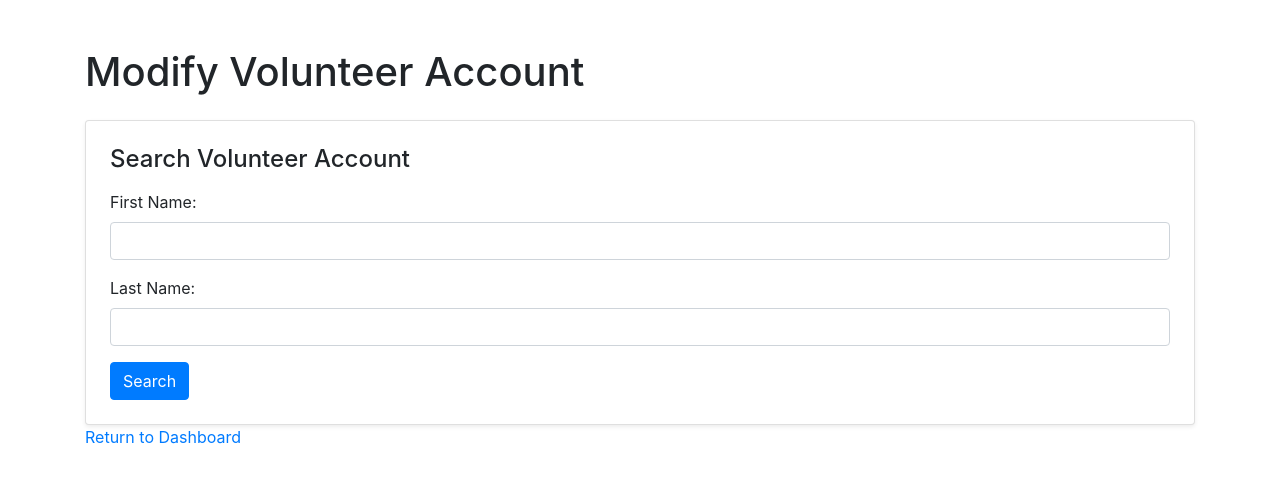
After one commit to YonatanAsfaw/StaffordJunction, a PHP site: page /modifyVolunteerAccount.php in a window 1280 px wide. The commit adds this page. Shown: the top 483 px of the page. Run offline with PHP 8.4, Linux system fonts and the light colour scheme; the visitor is signed in with stand-in values (Sample User, id 1).

Commit message:
modified:   database/dbVolunteers.php modified:   index.php new file:   modifyVolunteerAccount.php new file:   sql/dbPersons.sql

```diff
--- a/database/dbVolunteers.php
+++ b/database/dbVolunteers.php
@@ -268,6 +268,61 @@ function retrieve_volunteer_by_name($firstName, $lastName) {
     }
 }
 
+function update_volunteer($volunteer) {
+    if (!$volunteer instanceof Volunteer) {
+        die("Update volunteer mismatch");
+    }
+    $conn = connect();
+
+    $query = "UPDATE dbVolunteers SET
+        email = '" . $volunteer->getEmail() . "',
+        password = '" . $volunteer->getPassword() . "',
+        securityQuestion = '" . $volunteer->getSecurityQuestion() . "',
+        securityAnswer = '" . $volunteer->getSecurityAnswer() . "',
+        firstName = '" . $volunteer->getFirstName() . "',
+        middleInitial = '" . $volunteer->getMiddleInitial() . "',
+        lastName = '" . $volunteer->getLastName() . "',
+        address = '" . $volunteer->getAddress() . "',
+        city = '" . $volunteer->getCity() . "',
+        state = '" . $volunteer->getState() . "',
+        zip = '" . $volunteer->getZip() . "',
+        homePhone = '" . $volunteer->getHomePhone() . "',
+        cellPhone = '" . $volunteer->getCellPhone() . "',
+        age = '" . $volunteer->getAge() . "',
+        birthDate = '" . $volunteer->getBirthDate() . "',
+        hasDriversLicense = '" . $volunteer->getHasDriversLicense() . "',
+        transportation = '" . $volunteer->getTransportation() . "',
+        emergencyContact1Name = '" . $volunteer->getEmergencyContact1Name() . "',
+        emergencyContact1Relation = '" . $volunteer->getEmergencyContact1Relation() . "',
+        emergencyContact1Phone = '" . $volunteer->getEmergencyContact1Phone() . "',
+        emergencyContact2Name = '" . $volunteer->getEmergencyContact2Name() . "',
+        emergencyContact2Relation = '" . $volunteer->getEmergencyContact2Relation() . "',
+        emergencyContact2Phone = '" . $volunteer->getEmergencyContact2Phone() . "',
+        allergies = '" . $volunteer->getAllergies() . "',
+        sunStart = '" . $volunteer->getSunStart() . "',
+        sunEnd = '" . $volunteer->getSunEnd() . "',
+        monStart = '" . $volunteer->getMonStart() . "',
+        monEnd = '" . $volunteer->getMonEnd() . "',
+        tueStart = '" . $volunteer->getTueStart() . "',
+        tueEnd = '" . $volunteer->getTueEnd() . "',
+        wedStart = '" . $volunteer->getWedStart() . "',
+        wedEnd = '" . $volunteer->getWedEnd() . "',
+        thurStart = '" . $volunteer->getThuStart() . "',
+        thurEnd = '" . $volunteer->getThuEnd() . "',
+        friStart = '" . $volunteer->getFriStart() . "',
+        friEnd = '" . $volunteer->getFriEnd() . "',
+        satStart = '" . $volunteer->getSatStart() . "',
+        satEnd = '" . $volunteer->getSatEnd() . "',
+        dateAvailable = '" . $volunteer->getDateAvailable() . "',
+        minHours = '" . $volunteer->getMinHours() . "',
+        maxHours = '" . $volunteer->getMaxHours() . "'
+        WHERE id = '" . $volunteer->getId() . "'";
+
+    $result = mysqli_query($conn, $query);
+    mysqli_close($conn);
+    return $result;
+}
+
 function retrieve_all_volunteers_paginated($sortColumn, $sortOrder, $limit, $offset, $searchFilters = []) {
     $conn = connect();
     $query = "SELECT * FROM dbVolunteers WHERE 1=1";
--- /dev/null
+++ b/modifyVolunteerAccount.php
@@ -0,0 +1,356 @@
+<?php
+session_cache_expire(30);
+session_start();
+ini_set("display_errors", 1);
+error_reporting(E_ALL);
+
+$loggedIn = false;
+$accessLevel = 0;
+$userID = null;
+$success = false;
+
+if (isset($_SESSION['_id'])) {
+    require_once('include/input-validation.php');
+    require_once('database/dbVolunteers.php'); // Include the volunteer database file
+    $loggedIn = true;
+    $accessLevel = $_SESSION['access_level'];
+    $userID = $_SESSION['_id'];
+} else {
+    header('Location: ../login.php');
+    die();
+}
+
+// Admin-only access
+if ($accessLevel < 2) {
+    header('Location: ../index.php');
+    die();
+}
+
+$volunteer = null;
+$updateSuccess = false;
+$searchError = "";
+$updateError = "";
+
+// Handle Search
+if ($_SERVER['REQUEST_METHOD'] == "POST" && isset($_POST['search'])) {
+    // Use PHP trim() to remove extra spaces
+    $first_name = trim($_POST['first-name']);
+    $last_name = trim($_POST['last-name']);
+
+    if (!empty($first_name) && !empty($last_name)) {
+        $volunteer = retrieve_volunteer_by_name($first_name, $last_name);
+
+        if (!$volunteer) {
+            $searchError = "No volunteer found with that name.";
+        }
+    } else {
+        $searchError = "Please enter both first and last name.";
+    }
+}
+
+// Handle Update
+if ($_SERVER['REQUEST_METHOD'] == "POST" && isset($_POST['update']) && isset($_POST['volunteer_id'])) {
+    $volunteer = retrieve_volunteer_by_id($_POST['volunteer_id']);  // Fetch volunteer by ID
+
+    if ($volunteer) {
+        $volunteer->setFirstName(trim($_POST['first-name']));
+        $volunteer->setMiddleInitial(trim($_POST['middle-initial']));
+        $volunteer->setLastName(trim($_POST['last-name']));
+        $volunteer->setAddress(trim($_POST['address']));
+        $volunteer->setCity(trim($_POST['city']));
+        $volunteer->setState(trim($_POST['state']));
+        $volunteer->setZip(trim($_POST['zip']));
+        $volunteer->setHomePhone(trim($_POST['home-phone']));
+        $volunteer->setCellPhone(trim($_POST['cell-phone']));
+        $volunteer->setAge(trim($_POST['age']));
+        $volunteer->setBirthDate(trim($_POST['birthdate']));
+        $volunteer->setHasDriversLicense(trim($_POST['has-drivers-license']));
+        $volunteer->setTransportation(trim($_POST['transportation']));
+        $volunteer->setEmergencyContact1Name(trim($_POST['econtact1-name']));
+        $volunteer->setEmergencyContact1Relation(trim($_POST['econtact1-relation']));
+        $volunteer->setEmergencyContact1Phone(trim($_POST['econtact1-phone']));
+        $volunteer->setEmergencyContact2Name(trim($_POST['econtact2-name']));
+        $volunteer->setEmergencyContact2Relation(trim($_POST['econtact2-relation']));
+        $volunteer->setEmergencyContact2Phone(trim($_POST['econtact2-phone']));
+        $volunteer->setAllergies(trim($_POST['allergies']));
+        $volunteer->setSunStart(trim($_POST['sun-start']));
+        $volunteer->setSunEnd(trim($_POST['sun-end']));
+        $volunteer->setMonStart(trim($_POST['mon-start']));
+        $volunteer->setMonEnd(trim($_POST['mon-end']));
+        $volunteer->setTueStart(trim($_POST['tue-start']));
+        $volunteer->setTueEnd(trim($_POST['tue-end']));
+        $volunteer->setWedStart(trim($_POST['wed-start']));
+        $volunteer->setWedEnd(trim($_POST['wed-end']));
+        $volunteer->setThuStart(trim($_POST['thu-start']));
+        $volunteer->setThuEnd(trim($_POST['thu-end']));
+        $volunteer->setFriStart(trim($_POST['fri-start']));
+        $volunteer->setFriEnd(trim($_POST['fri-end']));
+        $volunteer->setSatStart(trim($_POST['sat-start']));
+        $volunteer->setSatEnd(trim($_POST['sat-end']));
+        $volunteer->setDateAvailable(trim($_POST['date-available']));
+        $volunteer->setMinHours(trim($_POST['min-hours']));
+        $volunteer->setMaxHours(trim($_POST['max-hours']));
+
+        if (update_volunteer($volunteer)) {
+            $updateSuccess = true;
+            header('Location: index.php?modifyVolunteerSuccess'); // Redirect to index after successful update
+            exit();
+        } else {
+            $updateError = "Failed to update volunteer.";
+        }
+    } else {
+        $updateError = "Volunteer not found for update.";
+    }
+}
+?>
+
+<!DOCTYPE html>
+<html lang="en">
+<head>
+    <meta charset="utf-8">
+    <meta name="viewport" content="width=device-width, initial-scale=1">
+
+    <!-- Bootstrap CSS -->
+    <link rel="stylesheet" href="https://stackpath.bootstrapcdn.com/bootstrap/4.5.2/css/bootstrap.min.css">
+
+    <!-- Custom CSS (Ensure this is correctly linked) -->
+    <link rel="stylesheet" href="/StaffordJunction/css/styles.css">
+
+    <!-- jQuery and Bootstrap JS -->
+    <script src="https://code.jquery.com/jquery-3.6.0.min.js"></script>
+    <script src="https://stackpath.bootstrapcdn.com/bootstrap/4.5.2/js/bootstrap.bundle.min.js"></script>
+
+    <title>Modify Volunteer Account</title>
+</head>
+<body>
+    <div class="container mt-5">
+        <h1 class="mb-4">Modify Volunteer Account</h1>
+
+        <!-- Search Form -->
+        <div class="card p-4 shadow-sm">
+            <h4 class="mb-3">Search Volunteer Account</h4>
+            <form method="POST">
+                <div class="form-group">
+                    <label for="first-name">First Name:</label>
+                    <input type="text" name="first-name" id="first-name" required class="form-control">
+                </div>
+
+                <div class="form-group">
+                    <label for="last-name">Last Name:</label>
+                    <input type="text" name="last-name" id="last-name" required class="form-control">
+                </div>
+
+                <button type="submit" name="search" class="btn btn-primary">Search</button>
+            </form>
+        </div>
+
+        <?php if ($searchError): ?>
+            <p class="alert alert-danger mt-3"><?php echo $searchError; ?></p>
+        <?php endif; ?>
+
+        <?php if ($volunteer): ?>
+            <div class="card mt-4 p-4 shadow-sm">
+                <h4 class="mb-3">Edit Volunteer Information</h4>
+                <form method="POST">
+                    <input type="hidden" name="volunteer_id" value="<?php echo $volunteer->getId(); ?>">
+
+                    <div class="form-group">
+                        <label>First Name:</label>
+                        <input type="text" name="first-name" value="<?php echo $volunteer->getFirstName(); ?>" required class="form-control">
+                    </div>
+
+                    <div class="form-group">
+                        <label>Middle Initial:</label>
+                        <input type="text" name="middle-initial" value="<?php echo $volunteer->getMiddleInitial(); ?>" class="form-control">
+                    </div>
+
+                    <div class="form-group">
+                        <label>Last Name:</label>
+                        <input type="text" name="last-name" value="<?php echo $volunteer->getLastName(); ?>" required class="form-control">
+                    </div>
+
+                    <div class="form-group">
+                        <label>Address:</label>
+                        <input type="text" name="address" value="<?php echo $volunteer->getAddress(); ?>" required class="form-control">
+                    </div>
+
+                    <div class="form-group">
+                        <label>City:</label>
+                        <input type="text" name="city" value="<?php echo $volunteer->getCity(); ?>" required class="form-control">
+                    </div>
+
+                    <div class="form-group">
+                        <label>State:</label>
+                        <input type="text" name="state" value="<?php echo $volunteer->getState(); ?>" required class="form-control">
+                    </div>
+
+                    <div class="form-group">
+                        <label>Zip:</label>
+                        <input type="text" name="zip" value="<?php echo $volunteer->getZip(); ?>" required class="form-control">
+                    </div>
+
+                    <div class="form-group">
+                        <label>Home Phone:</label>
+                        <input type="text" name="home-phone" value="<?php echo $volunteer->getHomePhone(); ?>" class="form-control">
+                    </div>
+
+                    <div class="form-group">
+                        <label>Cell Phone:</label>
+                        <input type="text" name="cell-phone" value="<?php echo $volunteer->getCellPhone(); ?>" class="form-control">
+                    </div>
+
+                    <div class="form-group">
+                        <label>Age:</label>
+                        <input type="text" name="age" value="<?php echo $volunteer->getAge(); ?>" class="form-control">
+                    </div>
+
+                    <div class="form-group">
+                        <label>Birth Date:</label>
+                        <input type="date" name="birthdate" value="<?php echo $volunteer->getBirthDate(); ?>" required class="form-control">
+                    </div>
+
+                    <div class="form-group">
+                        <label>Has Driver's License:</label>
+                        <input type="text" name="has-drivers-license" value="<?php echo $volunteer->getHasDriversLicense(); ?>" class="form-control">
+                    </div>
+
+                    <div class="form-group">
+                        <label>Transportation:</label>
+                        <input type="text" name="transportation" value="<?php echo $volunteer->getTransportation(); ?>" class="form-control">
+                    </div>
+
+                    <div class="form-group">
+                        <label>Emergency Contact 1 Name:</label>
+                        <input type="text" name="econtact1-name" value="<?php echo $volunteer->getEmergencyContact1Name(); ?>" class="form-control">
+                    </div>
+
+                    <div class="form-group">
+                        <label>Emergency Contact 1 Relation:</label>
+                        <input type="text" name="econtact1-relation" value="<?php echo $volunteer->getEmergencyContact1Relation(); ?>" class="form-control">
+                    </div>
+
+                    <div class="form-group">
+                        <label>Emergency Contact 1 Phone:</label>
+                        <input type="text" name="econtact1-phone" value="<?php echo $volunteer->getEmergencyContact1Phone(); ?>" class="form-control">
+                    </div>
+
+                    <div class="form-group">
+                        <label>Emergency Contact 2 Name:</label>
+                        <input type="text" name="econtact2-name" value="<?php echo $volunteer->getEmergencyContact2Name(); ?>" class="form-control">
+                    </div>
+
+                    <div class="form-group">
+                        <label>Emergency Contact 2 Relation:</label>
+                        <input type="text" name="econtact2-relation" value="<?php echo $volunteer->getEmergencyContact2Relation(); ?>" class="form-control">
+                    </div>
+
+                    <div class="form-group">
+                        <label>Emergency Contact 2 Phone:</label>
+                        <input type="text" name="econtact2-phone" value="<?php echo $volunteer->getEmergencyContact2Phone(); ?>" class="form-control">
+                    </div>
+
+                    <div class="form-group">
+                        <label>Allergies:</label>
+                        <input type="text" name="allergies" value="<?php echo $volunteer->getAllergies(); ?>" class="form-control">
+                    </div>
+
+                    <div class="form-group">
+                        <label>Sun Start:</label>
+                        <input type="text" name="sun-start" value="<?php echo $volunteer->getSunStart(); ?>" class="form-control">
+                    </div>
+
+                    <div class="form-group">
+                        <label>Sun End:</label>
+                        <input type="text" name="sun-end" value="<?php echo $volunteer->getSunEnd(); ?>" class="form-control">
+                    </div>
+
+                    <div class="form-group">
+                        <label>Mon Start:</label>
+                        <input type="text" name="mon-start" value="<?php echo $volunteer->getMonStart(); ?>" class="form-control">
+                    </div>
+
+                    <div class="form-group">
+                        <label>Mon End:</label>
+                        <input type="text" name="mon-end" value="<?php echo $volunteer->getMonEnd(); ?>" class="form-control">
+                    </div>
+
+                    <div class="form-group">
+                        <label>Tue Start:</label>
+                        <input type="text" name="tue-start" value="<?php echo $volunteer->getTueStart(); ?>" class="form-control">
+                    </div>
+
+                    <div class="form-group">
+                        <label>Tue End:</label>
+                        <input type="text" name="tue-end" value="<?php echo $volunteer->getTueEnd(); ?>" class="form-control">
+                    </div>
+
+                    <div class="form-group">
+                        <label>Wed Start:</label>
+                        <input type="text" name="wed-start" value="<?php echo $volunteer->getWedStart(); ?>" class="form-control">
+                    </div>
+
+                    <div class="form-group">
+                        <label>Wed End:</label>
+                        <input type="text" name="wed-end" value="<?php echo $volunteer->getWedEnd(); ?>" class="form-control">
+                    </div>
+
+                    <div class="form-group">
+                        <label>Thu Start:</label>
+                        <input type="text" name="thu-start" value="<?php echo $volunteer->getThuStart(); ?>" class="form-control">
+                    </div>
+
+                    <div class="form-group">
+                        <label>Thu End:</label>
+                        <input type="text" name="thu-end" value="<?php echo $volunteer->getThuEnd(); ?>" class="form-control">
+                    </div>
+
+                    <div class="form-group">
+                        <label>Fri Start:</label>
+                        <input type="text" name="fri-start" value="<?php echo $volunteer->getFriStart(); ?>" class="form-control">
+                    </div>
+
+                    <div class="form-group">
+                        <label>Fri End:</label>
+                        <input type="text" name="fri-end" value="<?php echo $volunteer->getFriEnd(); ?>" class="form-control">
+                    </div>
+
+                    <div class="form-group">
+                        <label>Sat Start:</label>
+                        <input type="text" name="sat-start" value="<?php echo $volunteer->getSatStart(); ?>" class="form-control">
+                    </div>
+
+                    <div class="form-group">
+                        <label>Sat End:</label>
+                        <input type="text" name="sat-end" value="<?php echo $volunteer->getSatEnd(); ?>" class="form-control">
+                    </div>
+
+                    <div class="form-group">
+                        <label>Date Available:</label>
+                        <input type="date" name="date-available" value="<?php echo $volunteer->getDateAvailable(); ?>" class="form-control">
+                    </div>
+
+                    <div class="form-group">
+                        <label>Min Hours:</label>
+                        <input type="text" name="min-hours" value="<?php echo $volunteer->getMinHours(); ?>" class="form-control">
+                    </div>
+
+                    <div class="form-group">
+                        <label>Max Hours:</label>
+                        <input type="text" name="max-hours" value="<?php echo $volunteer->getMaxHours(); ?>" class="form-control">
+                    </div>
+
+                    <button type="submit" name="update" class="btn btn-success mt-3">Update Account</button>
+                </form>
+            </div>
+        <?php elseif ($_SERVER['REQUEST_METHOD'] == "POST" && isset($_POST['search'])): ?>
+            <p class="alert alert-danger mt-3">No volunteer found with that name.</p>
+        <?php elseif ($updateSuccess): ?>
+            <p class="alert alert-success mt-3">Volunteer information successfully updated.</p>
+        <?php elseif ($updateError): ?>
+            <p class="alert alert-danger mt-3"><?php echo $updateError; ?></p>
+        <?php endif; ?>
+
+        <a class="button cancel button_style" href="index.php">Return to Dashboard</a>
+    </div>
+</body>
+</html>
```
Also changed, not shown: index.php (+9 -0 lines), sql/dbPersons.sql (added, +104 -0 lines).
